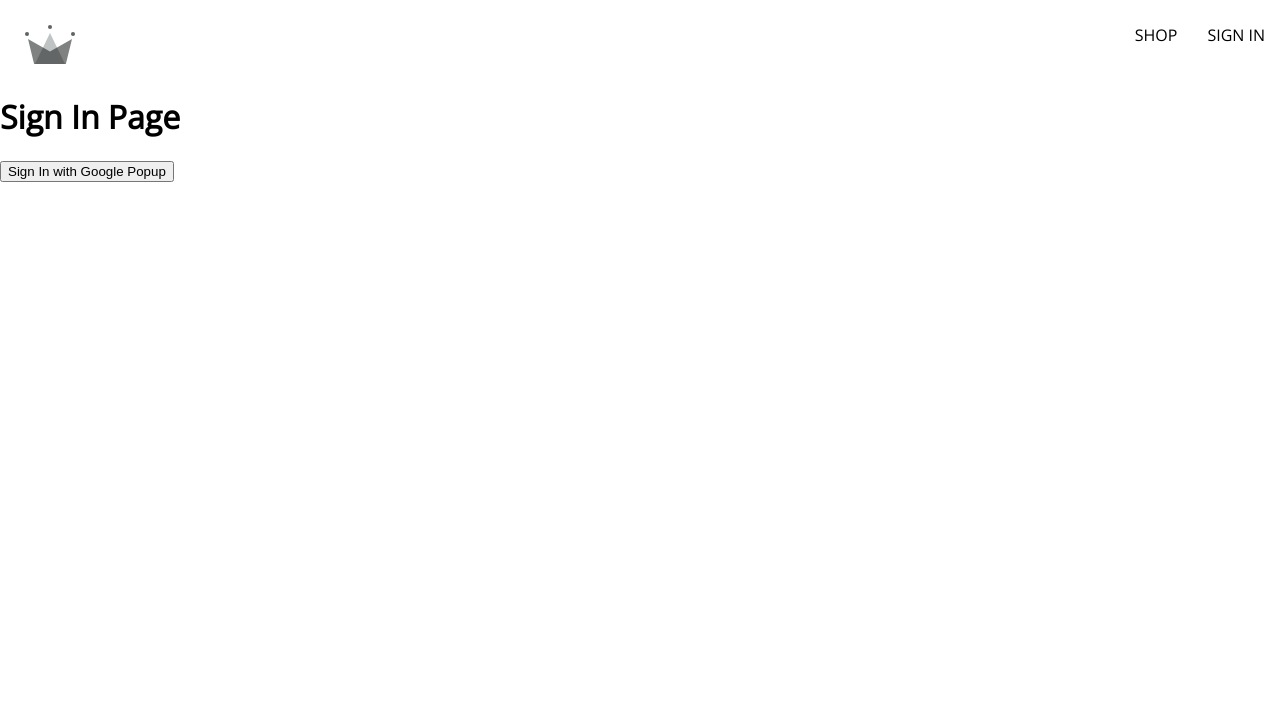
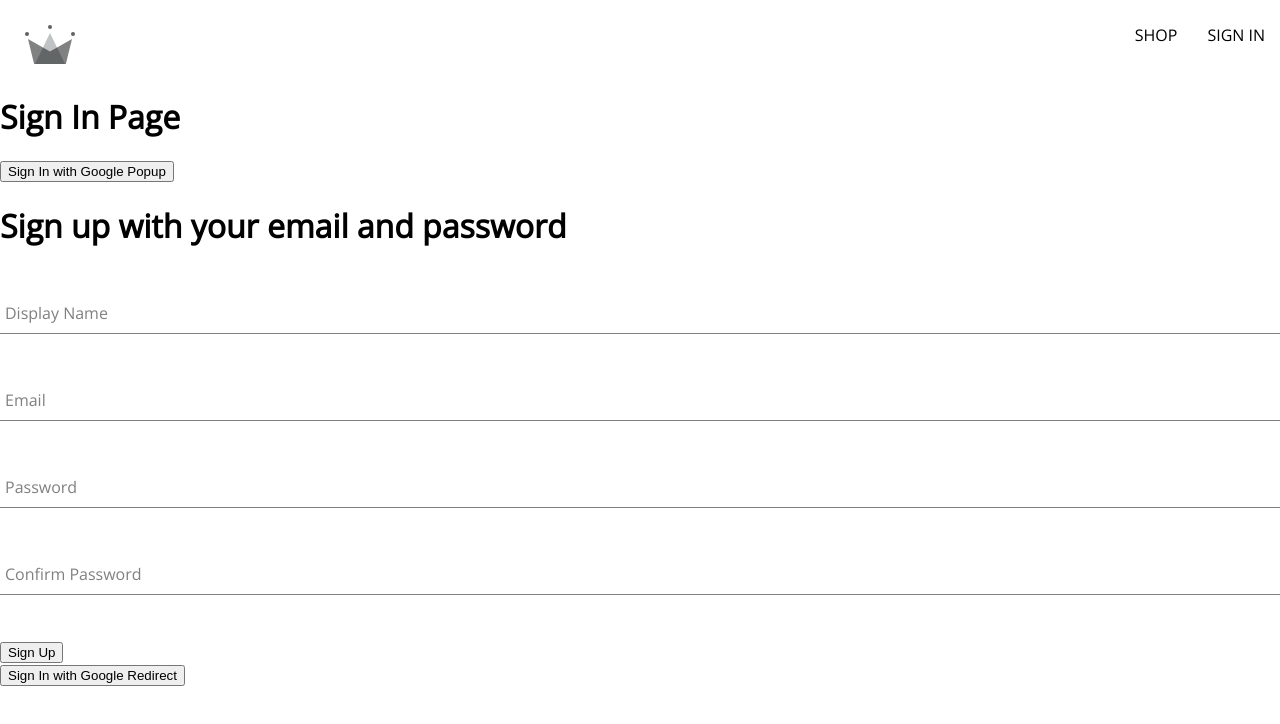
Before and after one commit to Uniout/crwn-clothing, a React (Create React App) app: page /sign-in in a window 1280 px wide. Shown: the top 724 px of the page. Built offline with nearby package versions, Linux system fonts and the light colour scheme.

Commit message:
add sign in and sing up components with styling

```diff
--- /dev/null
+++ b/src/components/form-input/form-input.component.jsx
@@ -0,0 +1,15 @@
+import './form-input.styles.scss';
+
+const FormInput = ({ label, ...otherProps}) => {
+  return (
+    <div className="group">
+      <input className="form-input" {...otherProps}/>
+      {
+        label && (
+          <label className={`${otherProps.value.length ? 'shrink' : ''} form-input-label`}>{label}</label>
+        )}
+    </div>
+  )
+}
+
+export default FormInput;
--- /dev/null
+++ b/src/components/form-input/form-input.styles.scss
@@ -0,0 +1,54 @@
+$sub-color: grey;
+$main-color: black;
+
+@mixin shrinkLabel {
+  top: -14px;
+  font-size: 12px;
+  color: $main-color;
+}
+
+.group {
+  position: relative;
+  margin: 45px 0;
+
+  .form-input {
+    background: none;
+    background-color: white;
+    color: $sub-color;
+    font-size: 18px;
+    padding: 10px 10px 10px 5px;
+    display: block;
+    width: 100%;
+    border: none;
+    border-radius: 0;
+    border-bottom: 1px solid $sub-color;
+    margin: 25px 0;
+
+    &:focus {
+      outline: none;
+    }
+
+    &:focus ~ .form-input-label {
+      @include shrinkLabel();
+    }
+  }
+
+  input[type='password'] {
+    letter-spacing: 0.3em;
+  }
+
+  .form-input-label {
+    color: $sub-color;
+    font-size: 16px;
+    font-weight: normal;
+    position: absolute;
+    pointer-events: none;
+    left: 5px;
+    top: 10px;
+    transition: 300ms ease all;
+
+    &.shrink {
+      @include shrinkLabel();
+    }
+  }
+}
--- /dev/null
+++ b/src/components/sign-up-form/sign-up-form.component.jsx
@@ -0,0 +1,97 @@
+import { useState } from 'react';
+
+import FormInput from '../form-input/form-input.component';
+
+
+import { createAuthUserWithEmailAndPassword, createUserDocumentFromAuth } from '../../utils/firebase/firebase.utils';
+
+const defaultFormFields = {
+  displayName: '',
+  email: '',
+  password: '',
+  confirmPassword: ''
+}
+
+const SignUpForm = () => {
+  const [formFields, setFormFields] = useState(defaultFormFields);
+  const { displayName, email, password, confirmPassword } = formFields;
+
+  console.log(formFields);
+
+  const resetFormFields = () => {
+    setFormFields(defaultFormFields);
+  }
+
+  const handleSubmit = async (event) => {
+    event.preventDefault();
+
+    if (password !== confirmPassword){
+      alert("passwords do not match");
+      return;
+    }
+
+    try{
+      const { user } = await createAuthUserWithEmailAndPassword(email, password);
+
+      await createUserDocumentFromAuth(user, { displayName });
+      resetFormFields();
+    } catch(error) {
+      if (error.code === 'auth/email-already-in-use') {
+        alert('Cannot create user, email already in use');
+      } else {
+        console.log('user creation encountered an error', error)
+      }
+    }
+
+  }
+
+  const handleChange = (event) => {
+    const {name, value} = event.target;
+
+    setFormFields({...formFields, [name]: value})
+  }
+
+  return (
+    <div>
+      <h1>Sign up with your email and password</h1>
+      <form onSubmit={handleSubmit}>
+        <FormInput
+          label="Display Name"
+          type="text"
+          required
+          onChange={handleChange}
+          name="displayName"
+          value={displayName}
+        />
+        <FormInput
+          label="Email"
+          type="email"
+          required
+          onChange={handleChange}
+          name="email"
+          value={email}
+        />
+        <FormInput
+          label="Password"
+          type="password"
+          required
+          onChange={handleChange}
+          name="password"
+          value={password}
+        />
+        <FormInput
+          label="Confirm Password"
+          type="password"
+          required
+          onChange={handleChange}
+          name="confirmPassword"
+          value={confirmPassword}
+        />
+
+        <button type="submit">Sign Up</button>
+      </form>
+    </div>
+  )
+}
+
+export default SignUpForm;
--- a/src/routes/sign-in/sign-in-component.jsx
+++ b/src/routes/sign-in/sign-in-component.jsx
@@ -1,9 +1,27 @@
+import { useEffect } from 'react';
+import { getRedirectResult } from 'firebase/auth';
+
+import SignUpForm from '../../components/sign-up-form/sign-up-form.component';
+
+
 import {
+    auth,
     signInWithGooglePopup,
-    createUserDocumentFromAuth
+    createUserDocumentFromAuth,
+    signInWithGoogleRedirect
 } from '../../utils/firebase/firebase.utils';
 
 const SignIn = () => {
+    useEffect(() => {
+        const fetchData = async () => {
+            const response = await getRedirectResult(auth);
+            if(response) {
+                const userDocRef = await createUserDocumentFromAuth(response.user);
+            }
+        }
+        fetchData();
+    }, [])
+
     const logGoogleUser = async () => {
         const {user} = await signInWithGooglePopup();
         const userDocRef = await createUserDocumentFromAuth(user);
@@ -16,6 +34,10 @@
             <button onClick={logGoogleUser}>
                 Sign In with Google Popup
             </button>
+            <SignUpForm />
+            <button onClick={signInWithGoogleRedirect}>
+                Sign In with Google Redirect
+            </button>
         </div>
     )
 }
--- a/src/utils/firebase/firebase.utils.js
+++ b/src/utils/firebase/firebase.utils.js
@@ -3,7 +3,8 @@
   getAuth,
   signInWithRedirect,
   signInWithPopup,
-  GoogleAuthProvider
+  GoogleAuthProvider,
+  createUserWithEmailAndPassword
 } from 'firebase/auth';
 import {
   getFirestore,
@@ -30,10 +31,12 @@
 
 export const auth = getAuth();
 export const signInWithGooglePopup = () => signInWithPopup(auth, provider);
-
+export const signInWithGoogleRedirect = () => signInWithRedirect(auth, provider);
 export const db = getFirestore();
 
-export const createUserDocumentFromAuth = async (userAuth) => {
+export const createUserDocumentFromAuth = async (userAuth, additionalInformation={}) => {
+  if (!userAuth) return;
+
   const userDocRef = doc(db, 'users', userAuth.uid);
 
   console.log(userDocRef);
@@ -50,7 +53,8 @@
       await setDoc(userDocRef, {
         displayName,
         email,
-        createdAt
+        createdAt,
+        ...additionalInformation
       });
     } catch (error) {
       console.log('error creating the user', error.message);
@@ -59,3 +63,9 @@
 
   return userDocRef;
 }
+
+export const createAuthUserWithEmailAndPassword = async (email, password) => {
+  if (!email || !password) return;
+
+  return await createUserWithEmailAndPassword(auth, email, password);
+}
```
